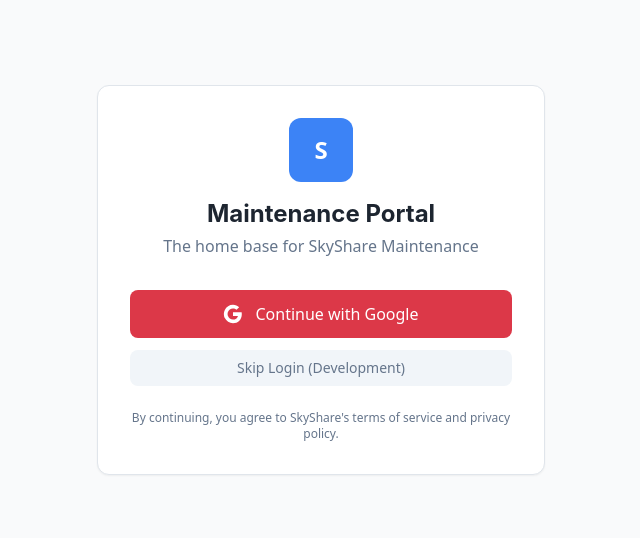
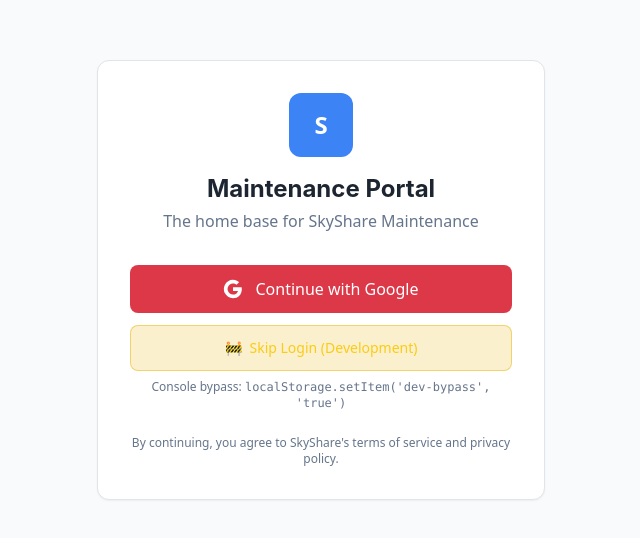
Before and after one commit to JonathanN868CB/SkyShareMX, a React (Vite) app: page /login in a window 1280 px wide. Shown: the part 120-658 px from the top of the page, without its empty margins (319-959 px from the left). Built offline with nearby package versions, Linux system fonts and the light colour scheme; no server answers; the HTML template or start-up script is replaced by a standard one.

Commit message:
Fix login bypass button visibility

```diff
--- a/src/pages/Login.tsx
+++ b/src/pages/Login.tsx
@@ -8,6 +8,17 @@ export default function Login() {
   const [errMsg, setErrMsg] = useState<string | null>(null);
   const [devBypass, setDevBypass] = useState(false);
   const navigate = useNavigate();
+
+  // Check if we're in development mode with multiple fallbacks
+  const isDev = import.meta.env.DEV || import.meta.env.MODE === 'development' || window.location.hostname === 'localhost';
+
+  // Log environment info for debugging
+  console.log("🔧 Login: Environment check", {
+    DEV: import.meta.env.DEV,
+    MODE: import.meta.env.MODE,
+    hostname: window.location.hostname,
+    isDev
+  });
 
   useEffect(() => {
     let mounted = true;
@@ -132,14 +143,22 @@ export default function Login() {
             <span>{redirecting ? "Signing you in…" : "Continue with Google"}</span>
           </button>
 
-          {/* Development bypass button - only in development */}
-          {import.meta.env.DEV && (
+          {/* Development bypass button - enhanced visibility */}
+          {isDev && (
             <button
               onClick={handleDevBypass}
-              className="w-full bg-muted hover:bg-muted/80 text-muted-foreground font-medium py-2 px-4 rounded-lg transition-colors duration-200 text-sm"
+              className="w-full bg-yellow-500/20 hover:bg-yellow-500/30 border border-yellow-500/50 text-yellow-400 font-medium py-3 px-4 rounded-lg transition-colors duration-200 text-sm flex items-center justify-center space-x-2"
             >
-              Skip Login (Development)
+              <span>🚧</span>
+              <span>Skip Login (Development)</span>
             </button>
+          )}
+
+          {/* Manual bypass info for debugging */}
+          {isDev && (
+            <div className="mt-2 text-xs text-muted-foreground text-center">
+              Console bypass: <code>localStorage.setItem('dev-bypass', 'true')</code>
+            </div>
           )}
 
           {errMsg && (
```
